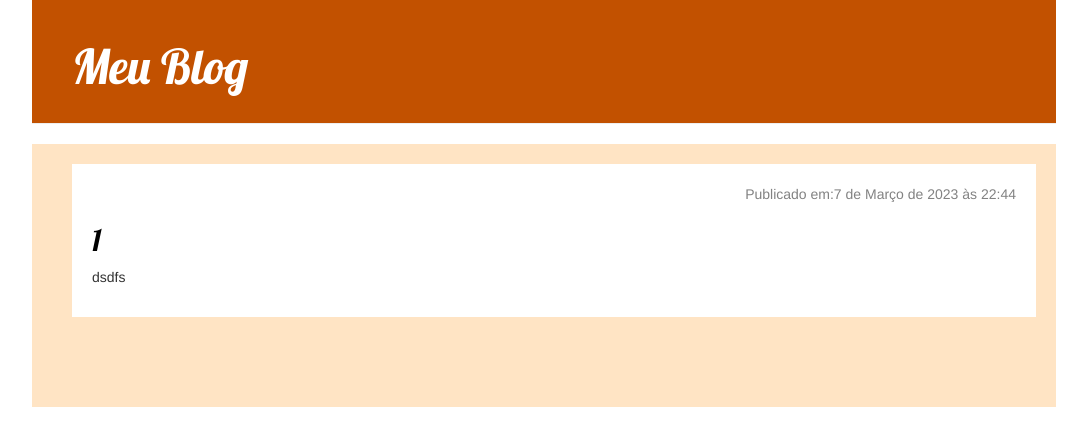
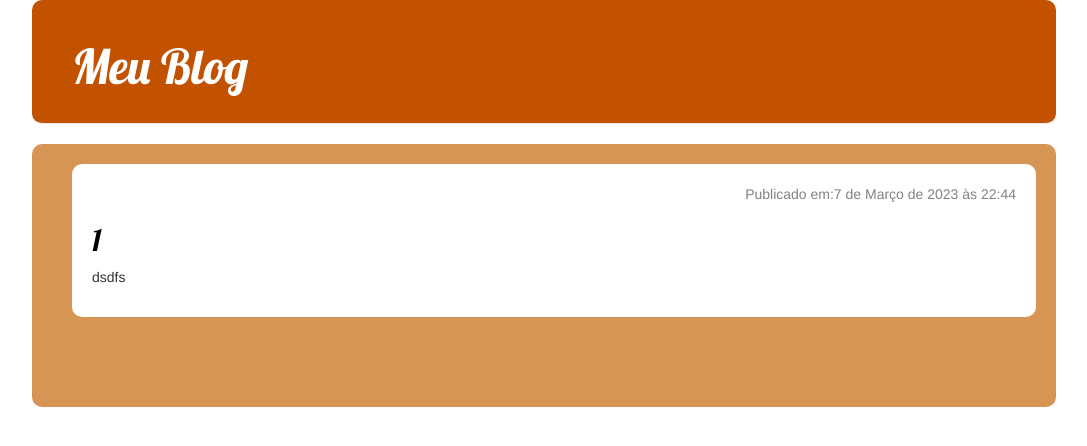
Before and after one commit to scatrus/blog, a Django app: page / in a window 1280 px wide. Shown: the top 446 px of the page, without its empty margins (96-1183 px from the left). Run offline with Django 4.2, Linux system fonts and the light colour scheme; data comes from the database, SQL or seed files in the repository; some libraries are stand-ins or nearby versions.

Commit message:
update css

```diff
--- a/blog/static/css/blog.css
+++ b/blog/static/css/blog.css
@@ -8,6 +8,7 @@ body {
     background-color: #C25100;
     margin-top: 0;
     padding: 20px 20px 20px 40px;
+    border-radius: 10px;
 
 }
 
@@ -15,6 +16,7 @@ body {
     color: #ffffff;
     font-size: 36pt;
     text-decoration: none;
+    border-radius: 10px;
 }
 
 .content {
@@ -51,15 +53,19 @@ h1, h2, h3, h4 {
     margin-bottom: 70px;
     background-color: #ffffff;
     padding: 20px;
+    border-radius: 10px;
 
 }
 
 .post h2 a, .post h2 a:visited {
     color: #000000;
+
 }
 
 .col-md-8{
     width: 80vw;
-    background-color: bisque;
     padding: 20px 20px 20px 40px;
+    background-color: #C25f00aa;
+    border-radius: 10px;
+
 }
```
